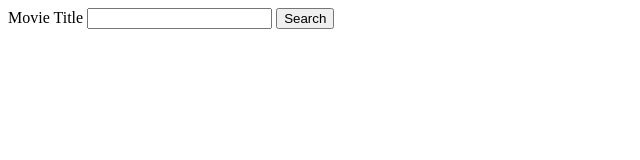
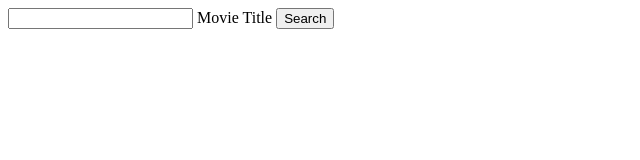
Before and after one commit to dtao/bomojogo, a plain HTML site: page views/index.html in a window 1280 px wide. Shown: the whole page, without its empty margins (0-640 px from the left). Drawn offline with nearby package versions, Linux system fonts and the light colour scheme.

Commit message:
forgot to update label "for" attribute

```diff
--- a/views/index.html
+++ b/views/index.html
@@ -8,8 +8,8 @@
 
 <body>
     <form action="/search" method="GET">
-        <label for="search">Movie Title</label>
         <input type="text" name="title" />
+        <label for="title">Movie Title</label>
         <button id="search-button">Search</button>
     </form>
 
```
